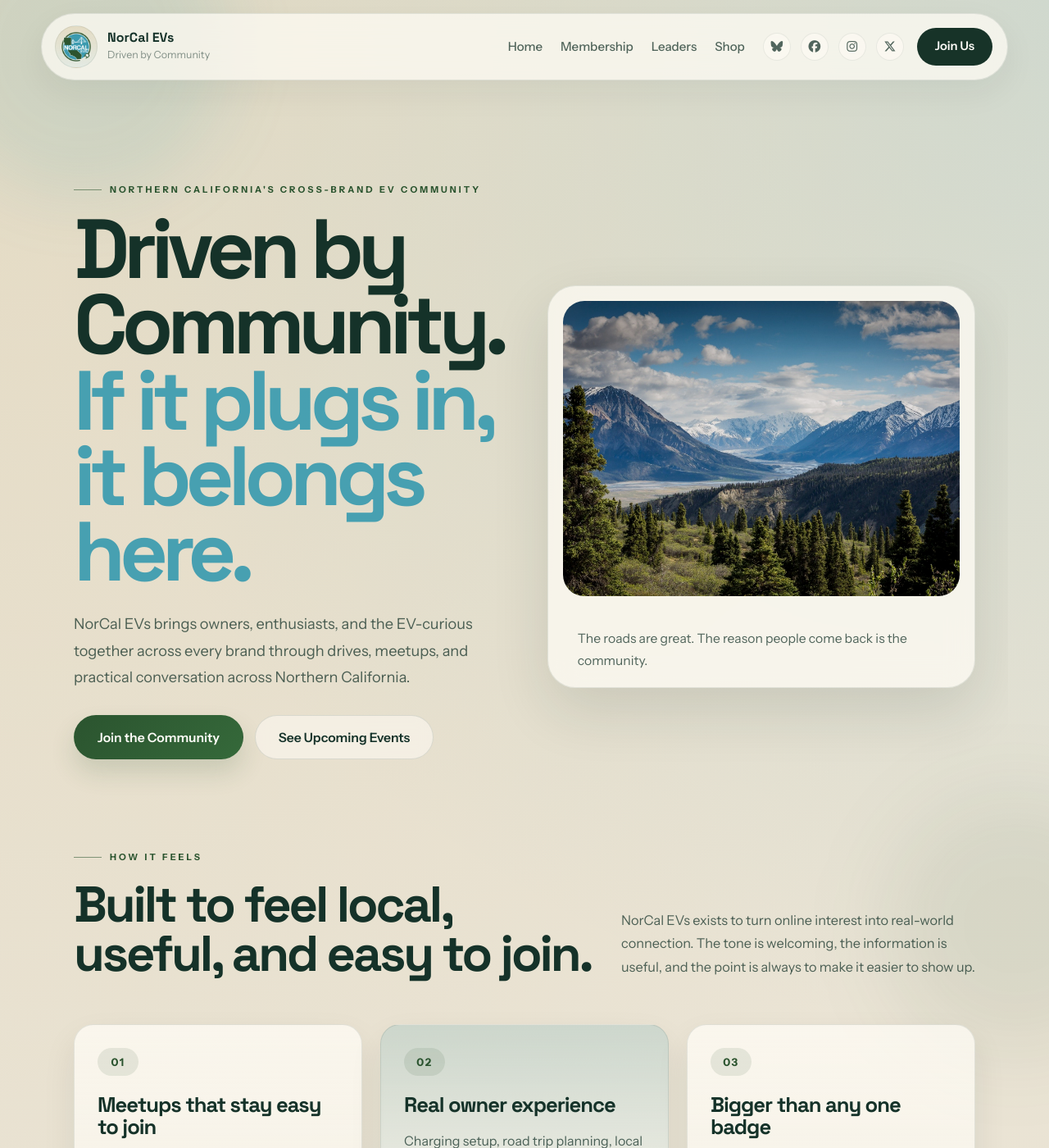
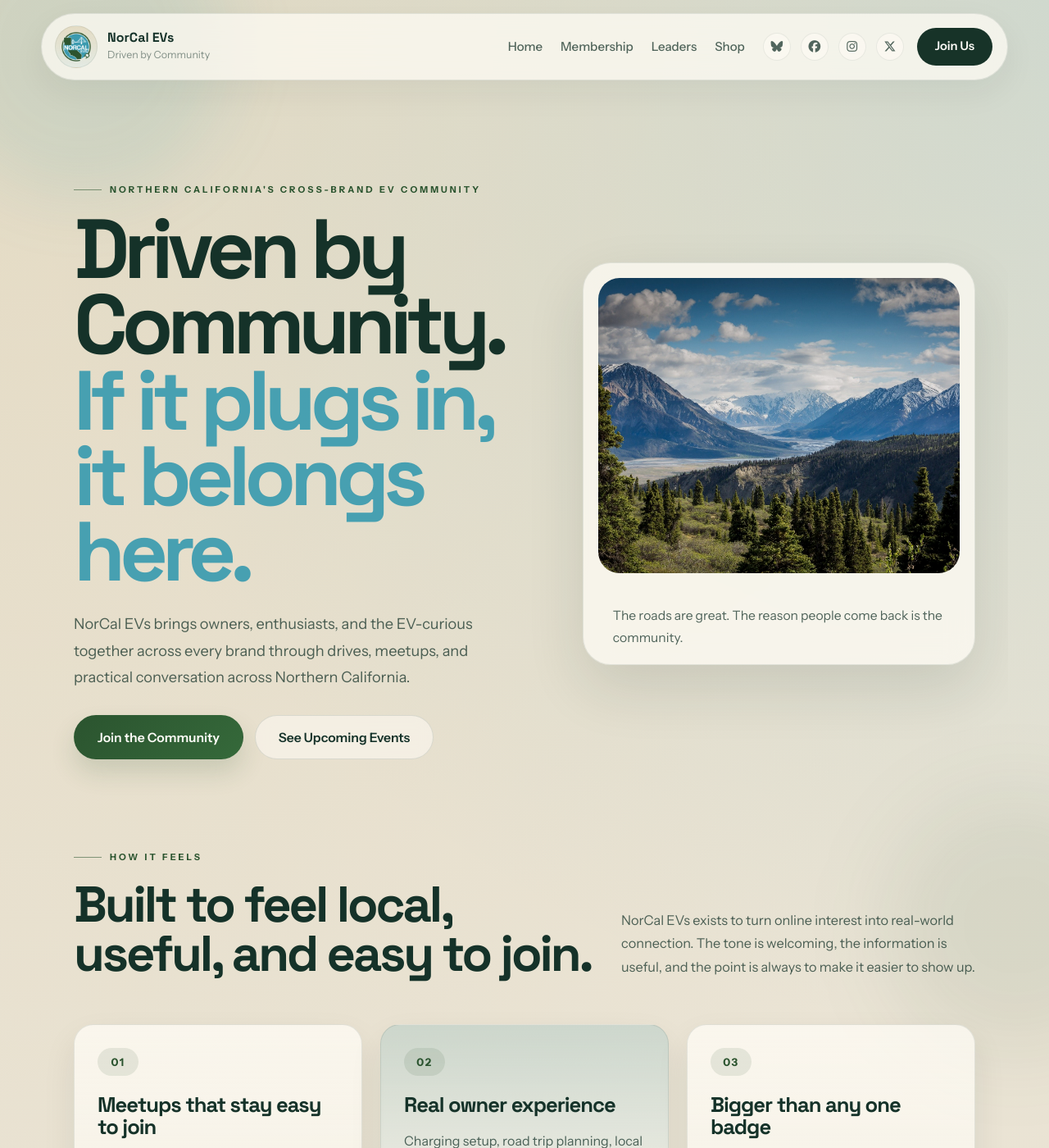
Before and after one commit to ZakWinnick/NorCalEVs, a Jekyll site: the page built from index.md, in a window 1280 px wide and 1400 px high. Shown: the whole window at 82% size. Built offline with Jekyll 4.4.1, drawn with Linux system fonts in a browser that asks for light colours; a script that is not in the unit is left out.

Commit message:
Increase desktop hero column spacing

```diff
--- a/assets/css/components.css
+++ b/assets/css/components.css
@@ -185,8 +185,8 @@
 
 .stage-grid {
     display: grid;
-    grid-template-columns: minmax(0, 1.02fr) minmax(360px, 0.98fr);
-    gap: 34px;
+    grid-template-columns: minmax(0, 0.98fr) minmax(420px, 0.82fr);
+    gap: 72px;
     align-items: stretch;
     max-width: 100%;
 }
@@ -233,7 +233,6 @@
 .stage-visual {
     display: grid;
     align-items: center;
-    padding-top: 56px;
 }
 
 .stage-photo-frame {
@@ -1075,16 +1074,18 @@
     }
 }
 
+@media (max-width: 1280px) {
+    .stage-grid {
+        gap: 48px;
+    }
+}
+
 @media (max-width: 1100px) {
     .stage-grid,
     .partners-panel,
     .join-band,
     .footer-grid {
         grid-template-columns: 1fr;
-    }
-
-    .stage-visual {
-        padding-top: 0;
     }
 
     .social-grid {
```
